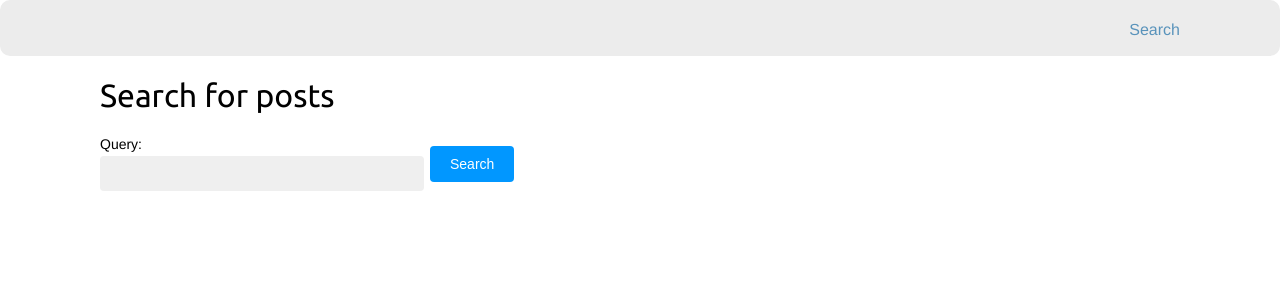
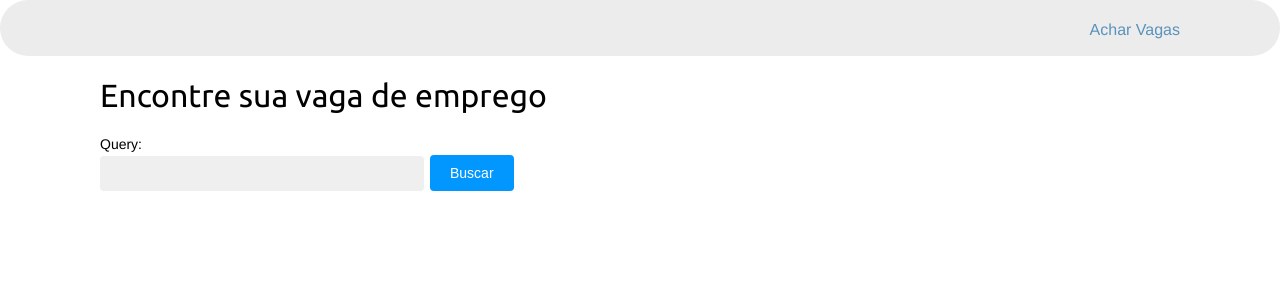
Before and after one commit to snubdev/Portal_Emprego, a Django app: page /job/search/ in a window 1280 px wide. Shown: the part 46-346 px from the top of the page. Run offline with Django 4.2, Linux system fonts and the light colour scheme.

Commit message:
Atualização no front-end

```diff
--- a/job/static/css/job.css
+++ b/job/static/css/job.css
@@ -127,7 +127,7 @@ ul.errorlist {
     color:#444;
     padding:1px 100px;
     overflow:auto;
-    border-radius: 10px;
+    border-radius: 110px;
 }
 
 #header .logo {
@@ -171,7 +171,7 @@ ul.errorlist {
 
 #sidebar ul li.selected {
     background:#0197ff;
-    border-radius:4px;
+    border-radius:110px;
 }
 
 #sidebar ul li.selected a {
@@ -368,6 +368,15 @@ form div.field {
 
 .button-search {
     position: relative;
-    top: 10px;
+    top: 19px;
     left: 6px;
 }
+
+.button-search-2 {
+    background: #0197ff;
+    border-radius: 110px;
+    padding: 10px;
+    position: relative;
+    top: 4px;
+    color: aliceblue;
+}
--- a/job/templates/base.html
+++ b/job/templates/base.html
@@ -13,7 +13,7 @@
     </div>
     <div id="subheader">
       <div class="cart">
-          <p><a href="{% url 'job:job_search' %}">Search</a></p>
+          <p><a href="{% url 'job:job_search' %}">Achar Vagas</a></p>
       </div>
     </div>
     <div id="content">
--- a/job/templates/job/search.html
+++ b/job/templates/job/search.html
@@ -4,7 +4,7 @@
 
 {% block content %}
   {% if query %}
-    <h1>Posts containing "{{ query }}"</h1>
+    <h1>Postagens contendo "{{ query }}"</h1>
     <h3>
       {% with results.count as total_results %}
           Found {{ total_results }} result{{ total_results|pluralize }}
@@ -12,16 +12,15 @@
     </h3>
     {% for opportunitys in results %}
         <h4><a href="{{ opportunitys.get_absolute_url }}">{{ opportunitys.title }}</a></h4>
-        {{ opportunitys.title}}
     {% empty %}
       <p>There are no results for your query.</p>
     {% endfor %}
-    <p><a href="{% url 'job:job_search' %}">Search again</a></p>
+    <p><a class="button-search-2" href="{% url 'job:job_search' %}">Retorna a Busca</a></p>
   {% else %}
-    <h1>Search for posts</h1>
+    <h1>Encontre sua vaga de emprego</h1>
     <form method="get">
       {{ form.as_p }}
-      <input class="button-search" type="submit" value="Search">
+      <input class="button-search" type="submit" value="Buscar">
     </form>
   {% endif %}
 {% endblock %}
```
